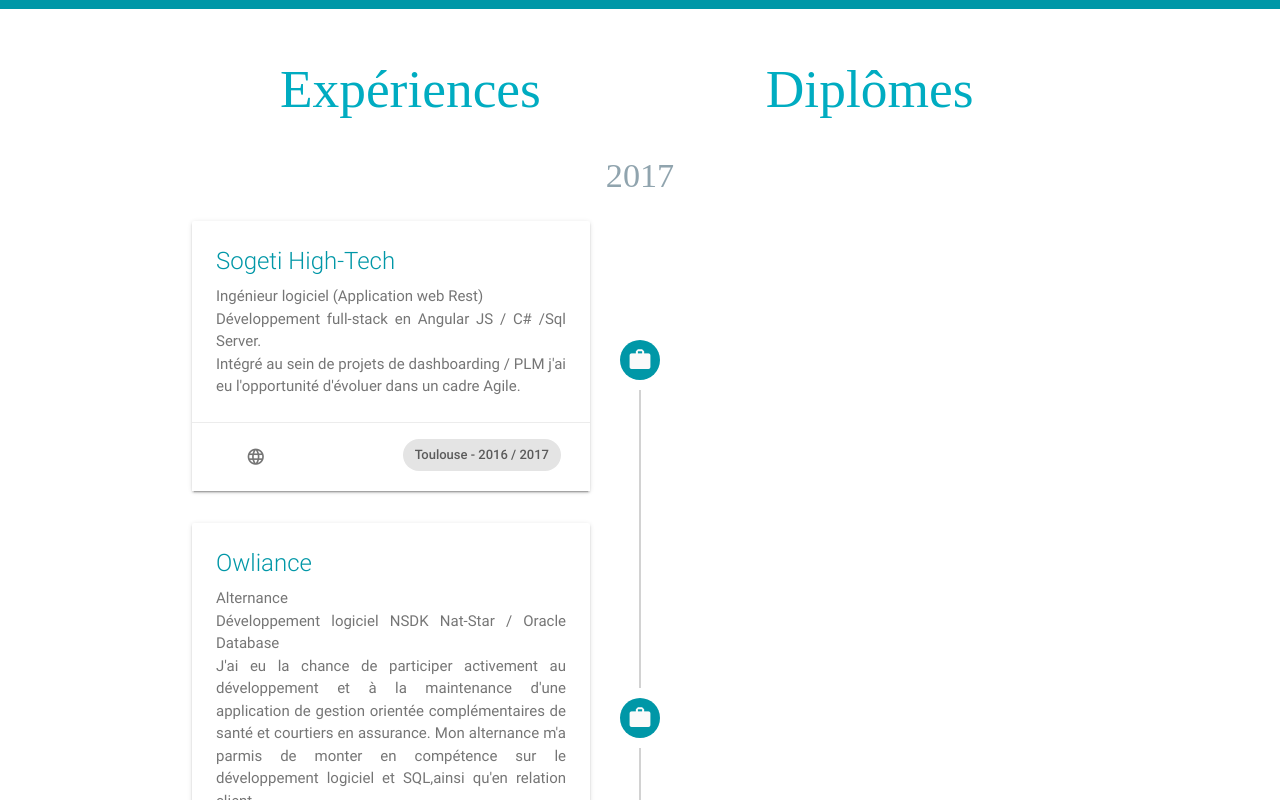
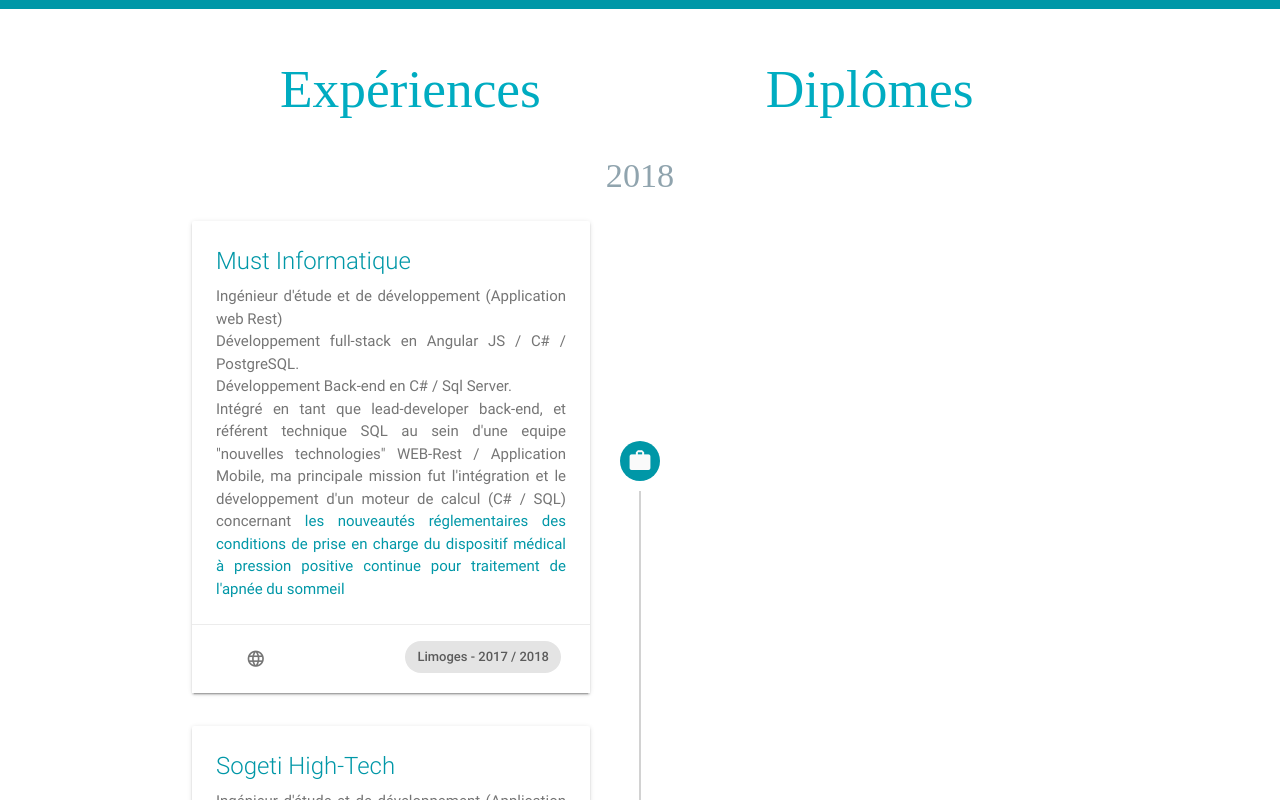
Before and after one commit to bastiengib/Resume, a plain HTML site: page index.html in a window 1280 px wide. Shown: the part 2000-2800 px from the top of the page. Drawn offline with nearby package versions, Linux system fonts and the light colour scheme; a web font is replaced by a local one.

Commit message:
ajout Must v1

```diff
--- a/index.html
+++ b/index.html
@@ -46,7 +46,7 @@
                             </div>
                         </div>
                         <div class="col s12 m6 l4 valign">
-                            <h3 class="cyan-text text-darken-1">Bastien Gibrat</h3>
+                            <h3 class="cyan-text text-darken-1" >Bastien Gibrat</h3>
                             <p class="blue-grey-text text-lighten-1">Ingénieur Logiciel</p>
                             <p class="blue-grey-text text-lighten-1">24 ans</p>
                         </div>
@@ -83,8 +83,8 @@
                             <div class="col s12 m6">
                                 <div class="center promo promo-example">
                                     <i class="material-icons cyan-text text-darken-1" style="font-size: 4em;">location_on</i>
-                                    <p class="p-top promo-caption">239, Apt 11C, Chemin de Tucaut</p>
-                                    <p class="p-bottom promo-caption">31270, Cugnaux, <span class="light">FRANCE</span></p>
+                                    <p class="p-top promo-caption">39 rue du Cercler</p>
+                                    <p class="p-bottom promo-caption">87000, Limoges, <span class="light">FRANCE</span></p>
                                 </div>
                             </div>
                         </div>
@@ -220,17 +220,36 @@
                         </div>
                     </div>
                     <h2 class="col s12 hide-on-large-only cyan-text text-darken-1 handwritting">Expériences et Diplômes</h2>
-                    <h4 class="col s12 handwritting blue-grey-text text-lighten-2">2017</h4>
+                    <h4 class="col s12 handwritting blue-grey-text text-lighten-2">2018</h4>
                     <div class="col s12 timeline text-justify">
 
+                        <!--Must -->
+                        <div class="timeline-event event-left">
+                            <div class="card timeline-content tooltipped" data-position="top" data-delay="50" data-tooltip="Santé & Paramédical">
+                                <div class="card-content grey-text text-darken-1">
+                                    <span class="card-title cyan-text text-darken-2">Must Informatique</span>
+                                    <p>Ingénieur d'étude et de développement (Application web Rest)</p>
+                                    <p>Développement full-stack en Angular JS / C# / PostgreSQL.</p>
+                                    <p>Développement Back-end en C# / Sql Server.</p>
+                                    <p>Intégré en tant que lead-developer back-end, et référent technique SQL au sein d'une equipe "nouvelles technologies" WEB-Rest / Application Mobile, ma principale mission fut l'intégration et le développement d'un moteur de calcul (C# / SQL) concernant <a class="cyan-text text-darken-2" target="_blank" href="https://www.legifrance.gouv.fr/eli/arrete/2017/12/13/SSAS1735167A/jo/texte/fr">les nouveautés réglementaires des conditions de prise en charge du dispositif médical à pression positive continue pour traitement de l'apnée du sommeil </a></p>
+                                </div>
+                                <div class="card-action">
+                                    <a class="btn-flat waves-effect waves-light grey-text text-darken-1" target="_blank" href="https://www.mustinformatique.com/"><i class="mdi mdi-web"></i></a>
+                                    <div class="chip right">
+                                        Limoges - 2017 / 2018
+                                    </div>
+                                </div>
+                            </div>
+                            <div class="timeline-badge cyan darken-2 grey-text text-lighten-5"><i class="mdi mdi-briefcase"></i></div>
+                        </div>
                         <!--Sogeti -->
                         <div class="timeline-event event-left">
                             <div class="card timeline-content tooltipped" data-position="top" data-delay="50" data-tooltip="Industriel">
                                 <div class="card-content grey-text text-darken-1">
                                     <span class="card-title cyan-text text-darken-2">Sogeti High-Tech</span>
-                                    <p>Ingénieur logiciel (Application web Rest)</p>
+                                    <p>Ingénieur d'étude et de développement (Application web Rest)</p>
                                     <p>Développement full-stack en Angular JS / C# /Sql Server.</p>
-                                    <p>Intégré au sein de projets de dashboarding  / PLM j'ai eu l'opportunité d'évoluer dans un cadre Agile.</p>
+                                    <p>Intégré au sein de projets de dashboarding  / PLM j'ai eu l'opportunité d'évoluer dans un cadre Agile. Durant cette expérience, j'ai eu la change d'intégré plusieurs projets de développement, comme un outil tableau de plannification connecté, et un Tracker GPS.</p>
                                 </div>
                                 <div class="card-action">
                                     <a class="btn-flat waves-effect waves-light grey-text text-darken-1" target="_blank" href="https://www.sogeti-hightech.fr/"><i class="mdi mdi-web"></i></a>
```
